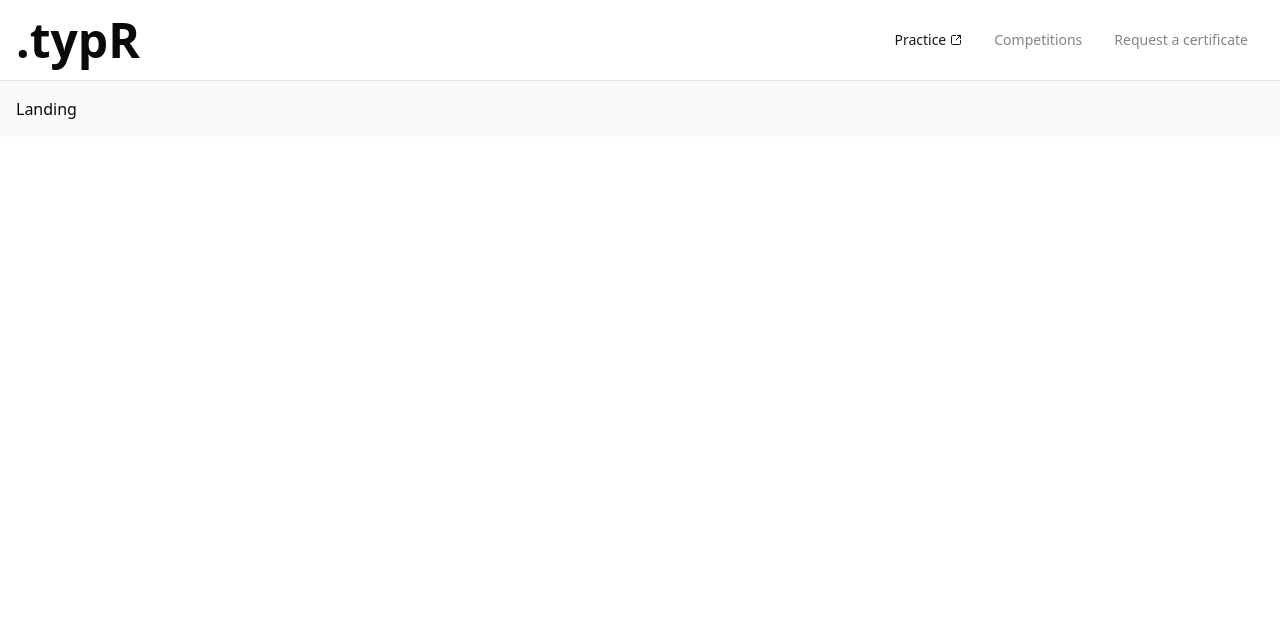
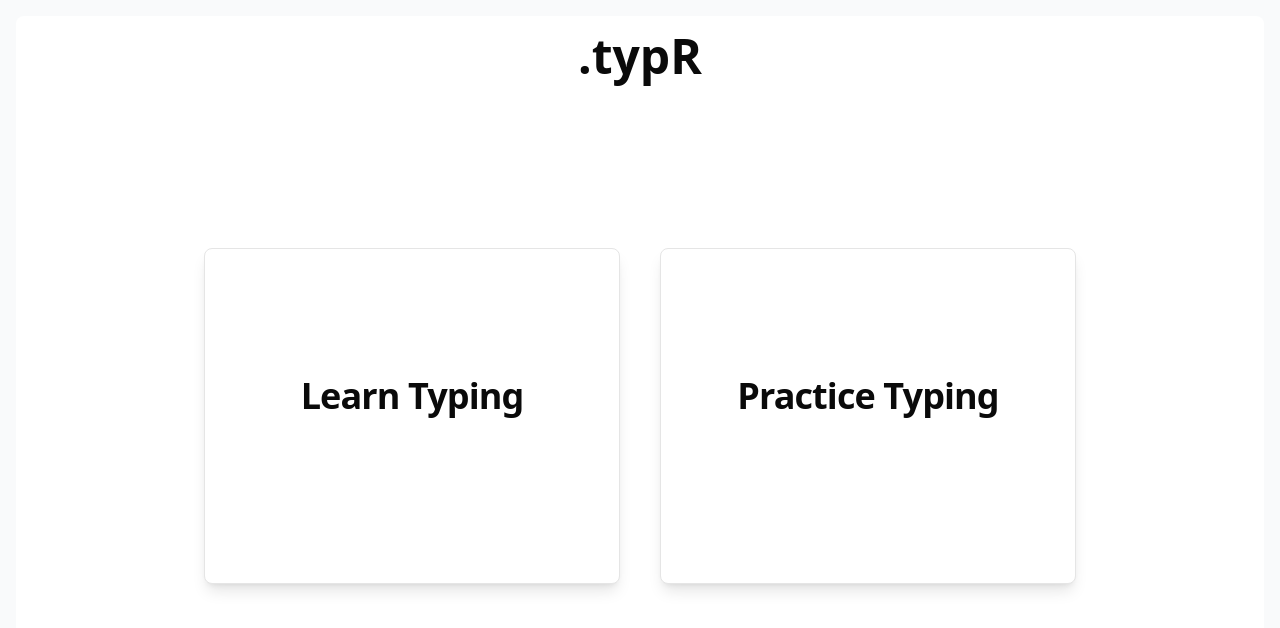
Before and after one commit to l1n3ar/typR, a Next.js app: page /landing in a window 1280 px wide. Shown: the top 628 px of the page. Built offline with nearby package versions, Linux system fonts and the light colour scheme.

Commit message:
landing page

```diff
--- a/app/(withnav)/landing/page.tsx
+++ /dev/null
@@ -1,12 +0,0 @@
-"use client"
-
-import React from 'react'
-
-
-const Landing = () => {
-  return (
-    <div>Landing</div>
-  )
-}
-
-export default Landing
--- a/app/api/users/route.ts
+++ b/app/api/users/route.ts
@@ -42,18 +42,8 @@ export async function GET() {
       return response(false, null, "Unauthorized", "Unauthorized", 401)
     }
 
-    const users = await prisma.user.findMany({
-      select: {
-        id: true,
-        firstName: true,
-        lastName: true,
-        email: true,
-        lastLogin: true,
-        createdAt: true,
-        updatedAt: true,
-        isActive: true,
-      },
-    })
+    const users = await prisma.user.findMany()
+
     return response(true, users, "Users retrieved successfully", "Users retrieved successfully")
   } catch (error: any) {
     return response(false, null, "Unable to fetch users", error.message, 400)
--- /dev/null
+++ b/app/landing/page.tsx
@@ -0,0 +1,122 @@
+"use client"
+
+import React, { useState } from 'react'
+import { useRouter } from 'next/navigation'
+import { Card, CardContent, CardDescription, CardHeader, CardTitle } from '@/components/ui/card'
+import { Button } from '@/components/ui/button'
+import { TypographyH1, TypographyH2 } from '@/components/ui/typography'
+import { RadioGroup, RadioGroupItem } from '@/components/ui/radio-group'
+import { Label } from '@/components/ui/label'
+
+interface CardProps {
+  title: string;
+  options: { label: string; path: string }[];
+  isOpen: boolean;
+  onClick: () => void;
+  onOptionClick: (path: string) => void;
+  selectedOption: string | null;
+  onProceed: () => void;
+}
+
+const CardComponent: React.FC<CardProps> = ({ title, options, isOpen, onClick, onOptionClick, selectedOption, onProceed }) => {
+  return (
+    <Card className='w-1/3 h-1/2 p-2 items-center flex flex-col justify-center cursor-pointer shadow-lg'>
+      <CardHeader className='text-center'  onClick={onClick}>
+        <CardTitle className="text-4xl mb-10">{title}</CardTitle>
+        {/* <CardDescription>Click to see options</CardDescription> */}
+      </CardHeader>
+      {isOpen && (
+        <CardContent className='flex flex-col gap-8'>
+          <RadioGroup className='flex flex-col gap-4'>
+            {options.map((option, index) => (
+              <Label key={index} className='flex w-full gap-2'>
+                <RadioGroupItem value={option.path} onClick={() => onOptionClick(option.path)} />
+                {option.label}
+              </Label>
+            ))}
+          </RadioGroup>
+
+        </CardContent>
+      )}
+        {
+          isOpen && (
+            <Button
+              className='max-w-sm'
+              variant='outline'
+              onClick={onProceed}
+              disabled={!selectedOption}
+            >
+              Proceed
+            </Button>
+          )
+        }
+
+    </Card>
+  )
+}
+
+const Landing = () => {
+  const [selectedOption, setSelectedOption] = useState<string | null>(null)
+  const [openCard, setOpenCard] = useState<string | null>(null)
+  const router = useRouter()
+
+  const learnOptions = [
+    { label: 'With normal error calculation', path: '/learn/normal' },
+    { label: 'With error calculation according to SSC DEST, Stenography, or other exams', path: '/learn/exam' }
+  ]
+
+  const practiceOptions = [
+    { label: 'With normal error calculation', path: '/practice/normal' },
+    { label: 'With error calculation according to SSC DEST, Stenography, or other exams', path: '/practice/exam' }
+  ]
+
+  const handleCardClick = (card: string) => {
+    setOpenCard(openCard === card ? null : card)
+  }
+
+  const handleOptionClick = (path: string) => {
+    setSelectedOption(path)
+  }
+
+  const handleProceed = () => {
+    if (selectedOption) {
+      router.push("/dashboard")
+    }
+  }
+
+  return (
+    <div className='h-screen w-screen bg-gray-50 p-4'>
+      <div className='w-full h-full bg-white rounded-lg flex flex-col items-center justify-center py-4  '>
+        <div className="text-5xl font-bold">.typR</div>
+        <div className='flex flex-col items-center justify-center flex-1 w-full'>
+          <div className='flex items-center justify-center gap-10 flex-1 w-full'>
+
+            <CardComponent
+              title="Learn Typing"
+              options={learnOptions}
+              isOpen={openCard === 'learn'}
+              onClick={() => handleCardClick('learn')}
+              onOptionClick={handleOptionClick}
+              selectedOption={selectedOption}
+              onProceed={handleProceed}
+            />
+            <CardComponent
+              title="Practice Typing"
+              options={practiceOptions}
+              isOpen={openCard === 'practice'}
+              onClick={() => handleCardClick('practice')}
+              onOptionClick={handleOptionClick}
+              selectedOption={selectedOption}
+              onProceed={handleProceed}
+            />
+          </div>
+          <div className='w-1/3 flex mt-4 bg-red-50'>
+
+          </div>
+        </div>
+      </div>
+    </div>
+  )
+}
+
+export default Landing
--- a/app/signup/page.tsx
+++ b/app/signup/page.tsx
@@ -33,7 +33,7 @@ export default function SignUp() {
 
         if (response.ok) {
 
-            signIn('credentials', { email, password, callbackUrl: '/dashboard' })
+            signIn('credentials', { email, password, callbackUrl: '/landing' })
         } else {
 
             const data = await response.json()
--- /dev/null
+++ b/components/ui/radio-group.tsx
@@ -0,0 +1,44 @@
+"use client"
+
+import * as React from "react"
+import * as RadioGroupPrimitive from "@radix-ui/react-radio-group"
+import { Circle } from "lucide-react"
+
+import { cn } from "@/lib/utils"
+
+const RadioGroup = React.forwardRef<
+  React.ElementRef<typeof RadioGroupPrimitive.Root>,
+  React.ComponentPropsWithoutRef<typeof RadioGroupPrimitive.Root>
+>(({ className, ...props }, ref) => {
+  return (
+    <RadioGroupPrimitive.Root
+      className={cn("grid gap-2", className)}
+      {...props}
+      ref={ref}
+    />
+  )
+})
+RadioGroup.displayName = RadioGroupPrimitive.Root.displayName
+
+const RadioGroupItem = React.forwardRef<
+  React.ElementRef<typeof RadioGroupPrimitive.Item>,
+  React.ComponentPropsWithoutRef<typeof RadioGroupPrimitive.Item>
+>(({ className, ...props }, ref) => {
+  return (
+    <RadioGroupPrimitive.Item
+      ref={ref}
+      className={cn(
+        "aspect-square h-4 w-4 rounded-full border border-primary text-primary ring-offset-background focus:outline-none focus-visible:ring-2 focus-visible:ring-ring focus-visible:ring-offset-2 disabled:cursor-not-allowed disabled:opacity-50",
+        className
+      )}
+      {...props}
+    >
+      <RadioGroupPrimitive.Indicator className="flex items-center justify-center">
+        <Circle className="h-2.5 w-2.5 fill-current text-current" />
+      </RadioGroupPrimitive.Indicator>
+    </RadioGroupPrimitive.Item>
+  )
+})
+RadioGroupItem.displayName = RadioGroupPrimitive.Item.displayName
+
+export { RadioGroup, RadioGroupItem }
--- /dev/null
+++ b/components/ui/typography.tsx
@@ -0,0 +1,89 @@
+import { Children } from "react"
+
+export function TypographyH1({children}: {children: React.ReactNode}) {
+    return (
+      <h1 className="scroll-m-20 text-4xl font-extrabold tracking-tight lg:text-5xl">
+        {children}
+      </h1>
+    )
+  }
+
+  export function TypographyH2({children}: {children: React.ReactNode}) {
+    return (
+      <h2 className="scroll-m-20 border-b pb-2 text-3xl font-semibold tracking-tight first:mt-0">
+        {children}
+      </h2>
+    )
+  }
+
+  export function TypographyH3({children}: {children: React.ReactNode}) {
+    return (
+      <h3 className="scroll-m-20 text-2xl font-semibold tracking-tight">
+        {children}
+      </h3>
+    )
+  }
+
+  export function TypographyH4({children}: {children: React.ReactNode}) {
+    return (
+      <h4 className="scroll-m-20 text-xl font-semibold tracking-tight">
+        {children}
+      </h4>
+    )
+  }
+
+  export function TypographyP({children}: {children: React.ReactNode}) {
+    return (
+      <p className="leading-7 [&:not(:first-child)]:mt-6">
+        {children}
+      </p>
+    )
+  }
+
+  export function TypographyBlockquote({children}: {children: React.ReactNode}) {
+    return (
+      <blockquote className="mt-6 border-l-2 pl-6 italic">
+        {children}
+      </blockquote>
+    )
+  }
+
+  export function TypographyList({children}: {children: React.ReactNode}) {
+    return (
+      <ul className="my-6 ml-6 list-disc [&>li]:mt-2">
+        {children}
+      </ul>
+    )
+  }
+
+  export function TypographyInlineCode({children}: {children: React.ReactNode}) {
+    return (
+      <code className="relative rounded bg-muted px-[0.3rem] py-[0.2rem] font-mono text-sm font-semibold">
+        {children}
+      </code>
+    )
+  }
+
+  export function TypographyLead({children}: {children: React.ReactNode}) {
+    return (
+      <p className="text-xl text-muted-foreground">
+        {children}
+      </p>
+    )
+  }
+
+  export function TypographyLarge({children}: {children: React.ReactNode}) {
+    return <div className="text-lg font-semibold">{children}</div>
+  }
+
+  export function TypographySmall({children}: {children: React.ReactNode}) {
+    return (
+      <small className="text-sm font-medium leading-none">{children}</small>
+    )
+  }
+
+  export function TypographyMuted({children}: {children: React.ReactNode}) {
+    return (
+      <p className="text-sm text-muted-foreground">{children}</p>
+    )
+  }
--- a/package.json
+++ b/package.json
@@ -21,6 +21,7 @@
     "@radix-ui/react-navigation-menu": "^1.2.0",
     "@radix-ui/react-popover": "^1.1.1",
     "@radix-ui/react-progress": "^1.1.0",
+    "@radix-ui/react-radio-group": "^1.2.0",
     "@radix-ui/react-slot": "^1.1.0",
     "@radix-ui/react-switch": "^1.1.0",
     "@radix-ui/react-tabs": "^1.1.0",
```
Also changed, not shown: app/page.tsx (+3 -15 lines), 1 other file (tests, documents, lock files or other folders).
